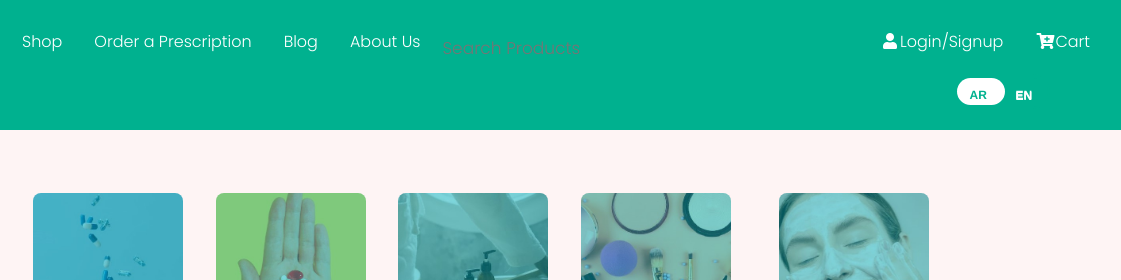
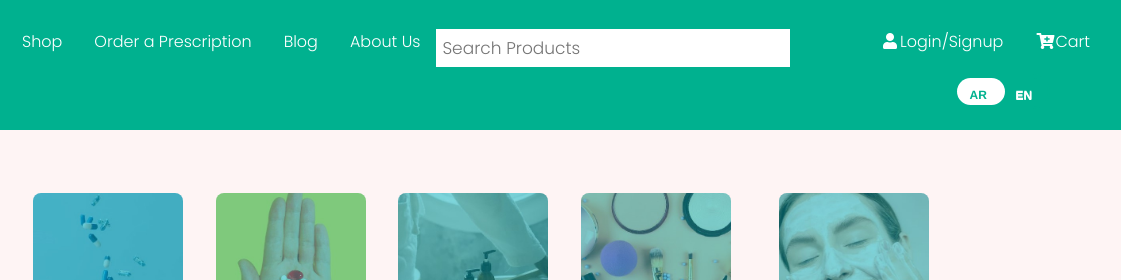
Before and after one commit to heba79/Dose, a plain HTML site: page HTML/webpr.html in a window 1280 px wide. Shown: the top 280 px of the page, 159-1280 px from the left. Drawn offline with nearby package versions, Linux system fonts and the light colour scheme; files whose address does not match are found by name.

Commit message:
Update webpr.css

```diff
--- a/CSS/webpr.css
+++ b/CSS/webpr.css
@@ -49,7 +49,8 @@ li{
   width: 100px;
 margin: 10px 0px 0px 40px;
 }
-nav input[type=text] {
+#navbar input[type=text] {
+  background-color: #ffffff;
   float: right;
   padding: 6px;
   border: none;
```
